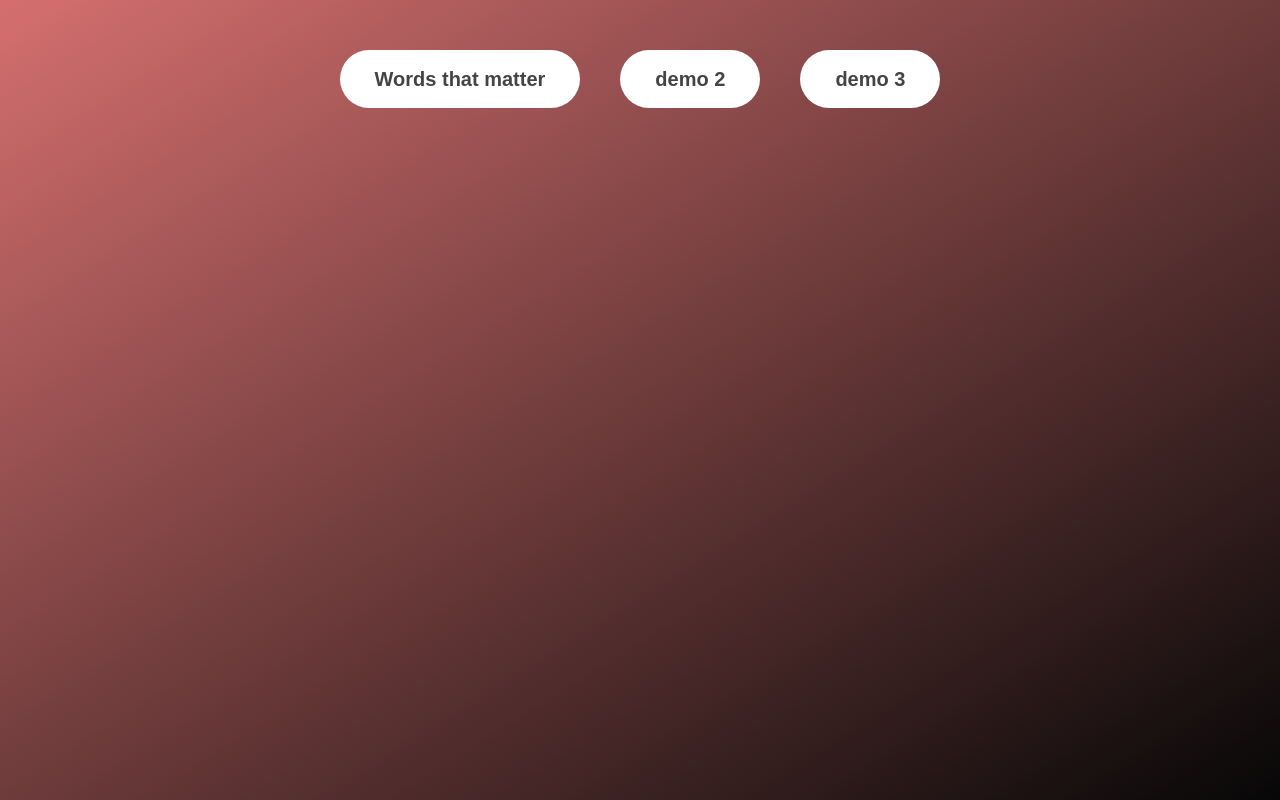
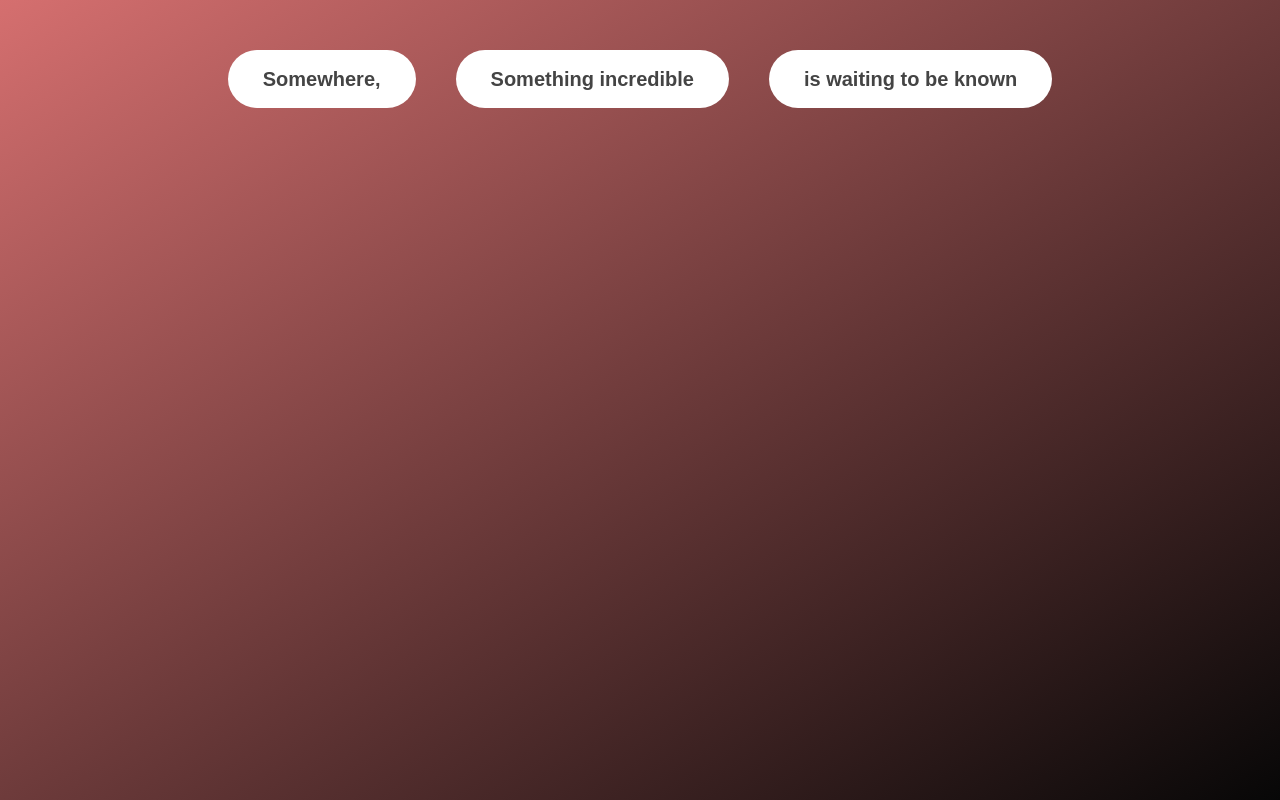
Before and after one commit to Themozhi/demoproject2_modal, a plain HTML site: page index.html in a window 1280 px wide. Drawn offline with Linux system fonts and the light colour scheme.

Commit message:
Initial commit

```diff
--- a/index.html
+++ b/index.html
@@ -8,9 +8,9 @@
     <title>Modal window</title>
   </head>
   <body>
-    <button class="show-modal">Words that matter</button>
-    <button class="show-modal">demo 2</button>
-    <button class="show-modal">demo 3</button>
+    <button class="show-modal">Somewhere,</button>
+    <button class="show-modal">Something incredible</button>
+    <button class="show-modal">is waiting to be known</button>
 
     <div class="modal hidden">
       <button class="close-modal">&times;</button>
@@ -23,7 +23,7 @@
         every king and peasant, every young couple in love, every mother and father, hopeful child, inventor
         and explorer, every teacher of morals, every corrupt politician, every "superstar," every
         "supreme leader," every saint and sinner in the history of our species lived there--on a mote of
-        dust suspended in a sunbeam.
+        dust suspended in a sunbeam. (You can use the escape button to exit this box too;)
       </p>
     </div>
     <div class="overlay hidden"></div>
```
